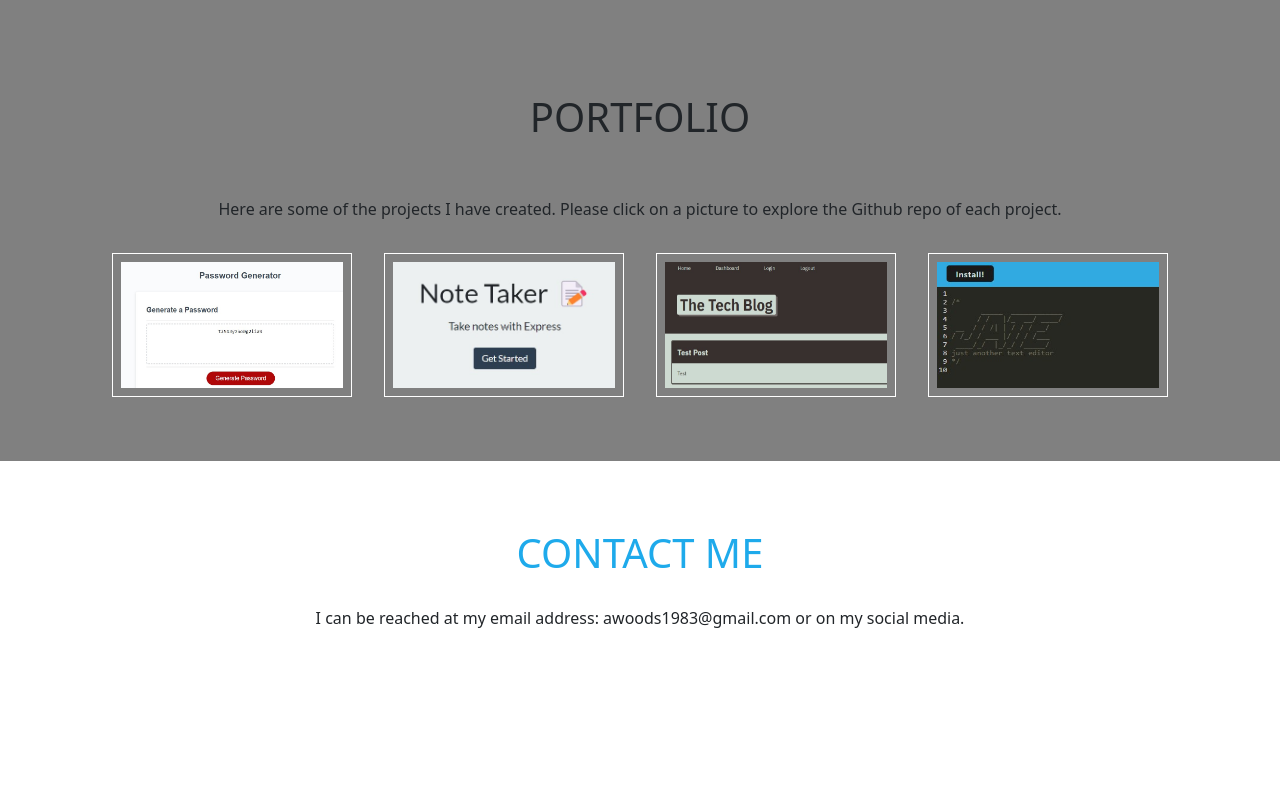
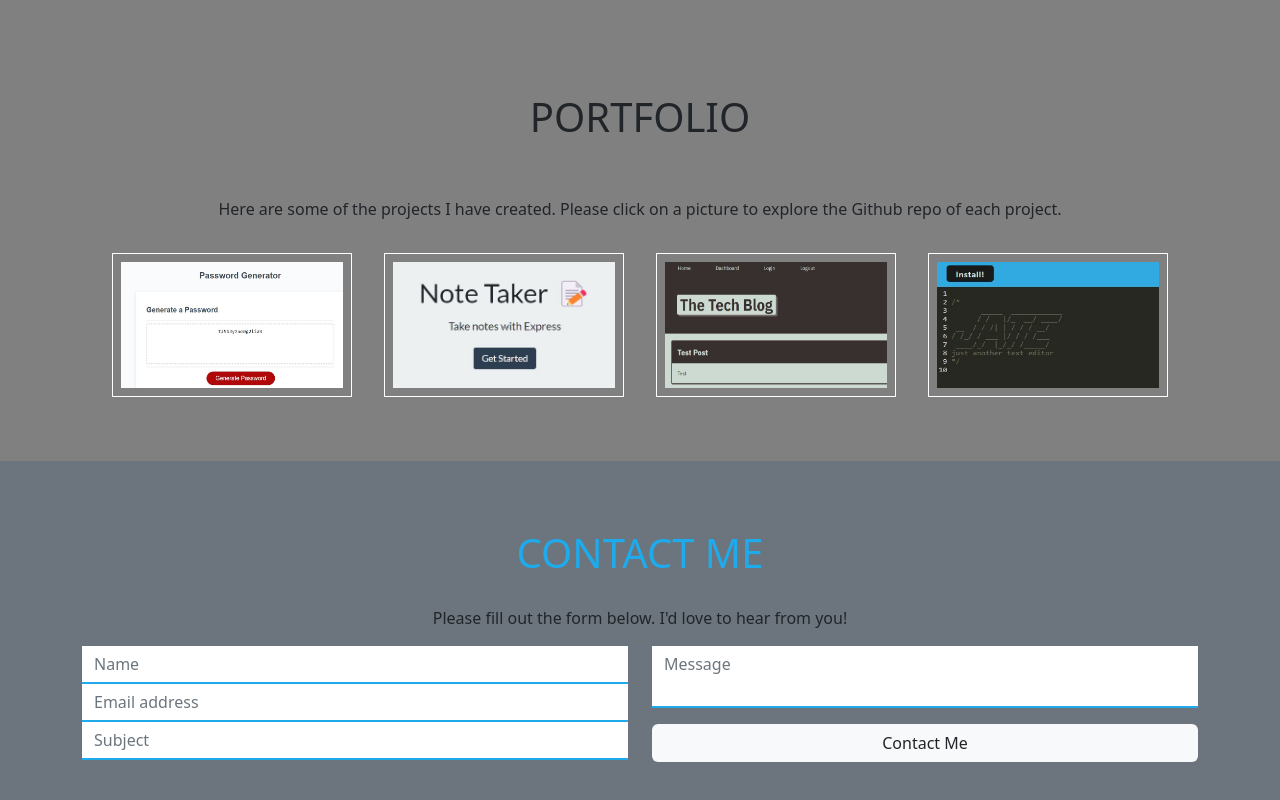
Before and after one commit to awoods1893/React-Portfolio, a React (Create React App) app: page / in a window 1280 px wide. Shown: the part 1292-2092 px from the top of the page. Before the commit the page ends 1986 px from the top, so only its background shows below. Built offline with nearby package versions, Linux system fonts and the light colour scheme.

Commit message:
continuing to style and format the contact form

```diff
--- a/package.json
+++ b/package.json
@@ -3,6 +3,7 @@
   "version": "0.1.0",
   "private": true,
   "dependencies": {
+    "@emailjs/browser": "^3.7.0",
     "@fortawesome/fontawesome-svg-core": "^6.2.0",
     "@fortawesome/free-regular-svg-icons": "^6.2.0",
     "@fortawesome/free-solid-svg-icons": "^6.2.0",
--- a/src/App.css
+++ b/src/App.css
@@ -188,13 +188,30 @@ transition: 0.3s ease-in-out;
 
 /**************Contact Form*******************/
 
-.contact{
-  background-color: var(--primary-white);
+.contact {
+  background: var(--primary-dark);
   padding: 3rem 0;
 }
 
 .contact h1{
-  color: var(--primary-blue);
+  color: var(--primary-blue) ;
   padding: 1.3rem 0;
   text-transform: uppercase;
 }
+.contact input, .contact textarea {
+  width: 100%;
+  box-sizing: border-box;
+  background: white;
+  resize: none;
+  border: 0;
+  border-bottom: 0.125rem solid var(--primary-blue) ;
+  border-radius: 0;
+  color: var(--primary-light-grey);
+  outline: 0 !important;
+  box-shadow: none !important;
+}
+
+.btn{
+  margin: 1rem 0 0 0;
+  width: 100%;
+}
--- a/src/components/Contact.js
+++ b/src/components/Contact.js
@@ -1,11 +1,68 @@
-import React from "react";
+import React, {useRef} from "react";
+import emailjs from '@emailjs/browser';
 
 const Contact = () => {
-  return (
-    <div className="contact">
+const form= useRef();
+const serviceID = "service_ID"
+const templateID = "template_ID"
+const publicKey = "nIRBKR2aFrgmboRlG"
+
+    const sendEmail = (e) => {
+        e.preventDefault();
+
+        emailjs.sendForm(serviceID, templateID, form.current, publicKey)
+          .then((result) => {
+              console.log(result.text);
+          }, (error) => {
+              console.log(error.text);
+            });
+        };
+
+        return (
+    <div className="contact bg-secondary">
         <div className="text-center">
         <h1>Contact Me</h1>
-        <p>I can be reached at my email address: awoods1983@gmail.com or on my social media.</p>
+        <p>Please fill out the form below. I'd love to hear from you!</p>
+        </div>
+        <div className="container">
+      <form onSubmit={sendEmail}>
+
+            <div className="row">
+                <div className="col-md-6 col-xs-12">
+                    <input
+                    id="name"
+                    type="text"
+                    className="form-control"
+                    placeholder="Name"
+                    name="name"
+                    />
+                    <input
+                    id="email"
+                    type="email"
+                    className="form-control"
+                    placeholder="Email address"
+                    name="email"
+                    />
+                <input
+                    id="subject"
+                    type="text"
+                    className="form-control"
+                    placeholder="Subject"
+                    name="subject"
+                    />
+
+                </div>
+                <div className="col-md-6 col-xs-12">
+                    <textarea
+                    type="text"
+                    className="form-control"
+                    placeholder="Message"
+                    name="message"
+                    ></textarea>
+                    <button className="btn bg-light" type="submit">Contact Me</button>
+                </div>
+            </div>
+                    </form>
         </div>
         </div>
 
```
Also changed, not shown: 1 other file (tests, documents, lock files or other folders).
